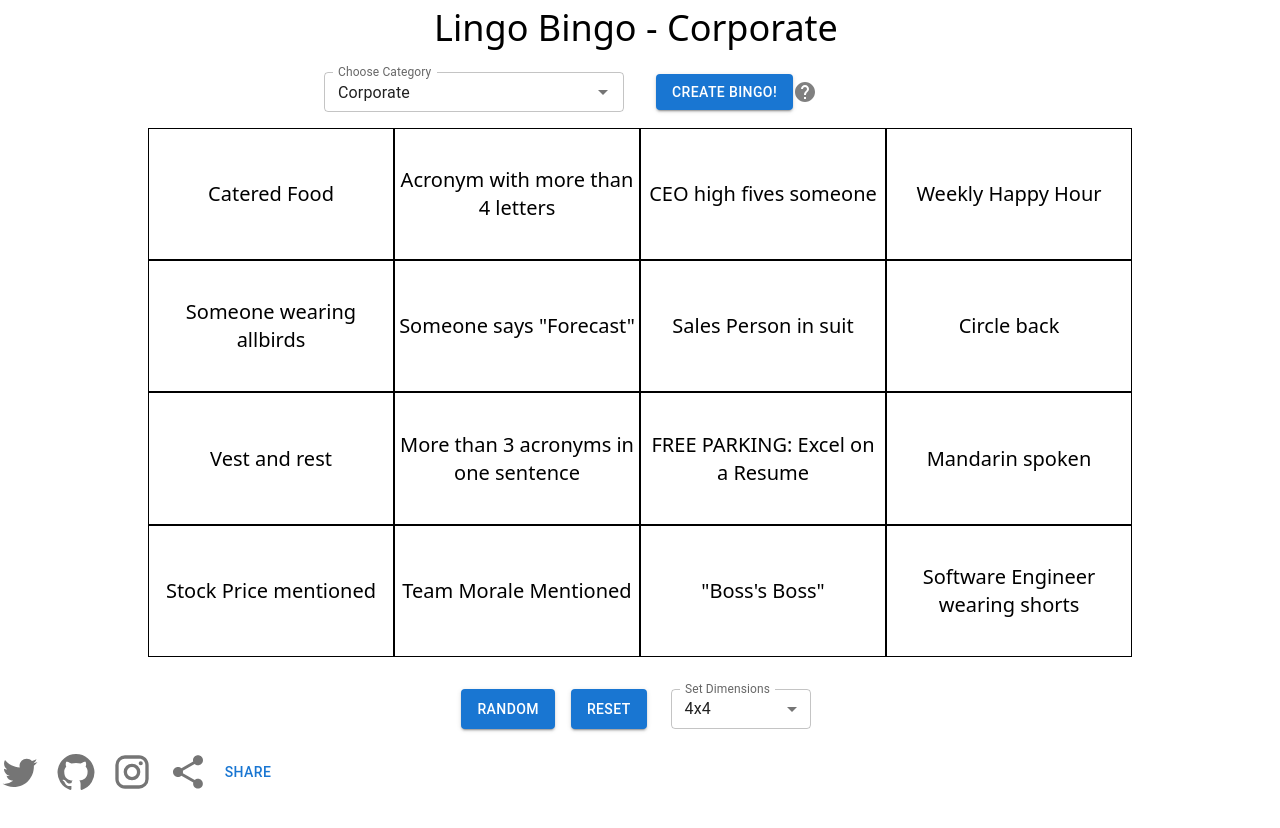
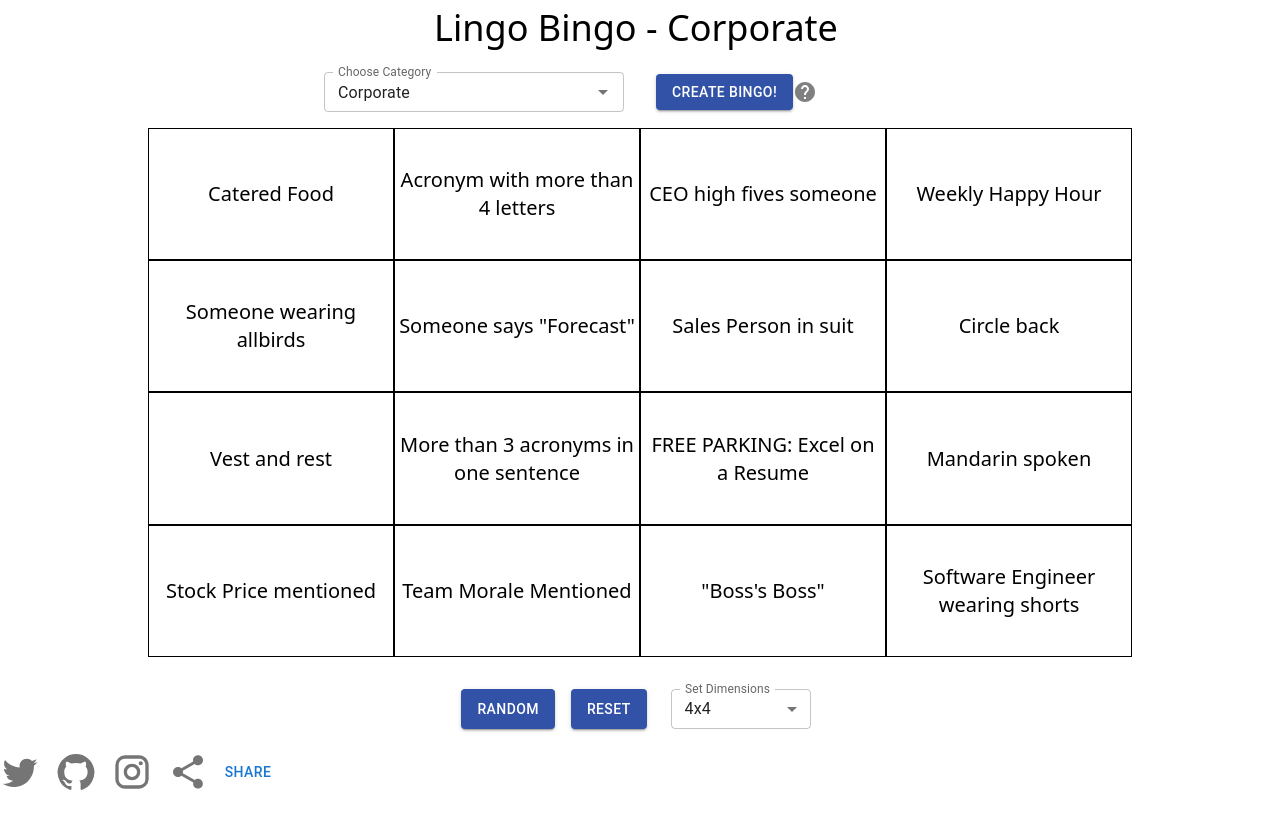
Before and after one commit to EllAchE/lingobingo, a React (Create React App) app: page / in a window 1280 px wide. Shown: the top 828 px of the page. Built offline with nearby package versions, Linux system fonts and the light colour scheme.

Commit message:
add google analytics

```diff
--- a/public/index.html
+++ b/public/index.html
@@ -26,6 +26,15 @@
     -->
     <title>Lingo Bingo</title>
   </head>
+<!-- Google tag (gtag.js) -->
+<script async src="https://www.googletagmanager.com/gtag/js?id=G-T6213QY7SR"></script>
+<script>
+  window.dataLayer = window.dataLayer || [];
+  function gtag(){dataLayer.push(arguments);}
+  gtag('js', new Date());
+
+  gtag('config', 'G-T6213QY7SR');
+</script>
   <body>
     <noscript>You need to enable JavaScript to run this app.</noscript>
     <div id="root"></div>
--- a/src/components/CategoryAndCardReset.tsx
+++ b/src/components/CategoryAndCardReset.tsx
@@ -47,7 +47,7 @@
           onClick={() => {
             dis(toggleIsEditing(undefined));
           }}
-          sx={{ marginLeft: 2 }}
+          sx={{ marginLeft: 2, backgroundColor: state.themeColor }}
         >
           {state.isEditing ? 'Cancel Creation' : 'Create Bingo!'}
         </Button>
--- a/src/components/CreateYourOwnCard.tsx
+++ b/src/components/CreateYourOwnCard.tsx
@@ -18,7 +18,6 @@
   toggleIsEditing,
 } from '../store/cardSlice';
 import { createBingoCard } from '../scripts/createGrid';
-import { CustomInput } from './CustomInput';
 
 export function CreateYourOwnCard({ successSnack }: { successSnack: any }) {
   const state = useSelector((state: any) => state.card);
@@ -45,7 +44,11 @@
           size="small"
         />
         <Button
-          sx={{ marginLeft: 2, height: '40px' }}
+          sx={{
+            marginLeft: 2,
+            height: '40px',
+            backgroundColor: state.themeColor,
+          }}
           variant="contained"
           onClick={() => {
             const cells = document.querySelectorAll('.editable-grid-cell');
--- a/src/components/GridCell.tsx
+++ b/src/components/GridCell.tsx
@@ -37,7 +37,7 @@
       key={position}
       sx={{
         backgroundColor: state.cellStates[position].isClicked
-          ? '#3252a8'
+          ? state.themeColor
           : undefined,
         color:
           state.cellStates[position]?.isClicked || state.showBingoEffects
--- a/src/components/RandomizeAndReset.tsx
+++ b/src/components/RandomizeAndReset.tsx
@@ -44,7 +44,12 @@
           dis(clearSelections(undefined));
         }}
         variant={'contained'}
-        sx={{ height: 40, zIndex: 2, marginRight: 2 }}
+        sx={{
+          height: 40,
+          zIndex: 2,
+          marginRight: 2,
+          backgroundColor: state.themeColor,
+        }}
       >
         Random
       </Button>
@@ -53,7 +58,12 @@
           dis(clearSelections(undefined));
         }}
         variant={'contained'}
-        sx={{ height: 40, zIndex: 2, marginRight: 2 }}
+        sx={{
+          height: 40,
+          zIndex: 2,
+          marginRight: 2,
+          backgroundColor: state.themeColor,
+        }}
       >
         Reset
       </Button>
--- a/src/store/cardSlice.ts
+++ b/src/store/cardSlice.ts
@@ -9,6 +9,7 @@
     cellStates: [...emptyCellStates],
     isBingo: false,
     isEditing: false,
+    themeColor: '#db77d6',
     showBingoEffects: false,
     fewestRemaining: 4,
     category: undefined,
@@ -38,6 +39,7 @@
     },
     setCategory: (state, action) => {
       state.category = action.payload;
+      state.themeColor = action.payload?.themeColor ?? '#3252a8';
     },
     resetCard: (state, action) => {
       state.fewestRemaining = action.payload;
--- a/src/types.ts
+++ b/src/types.ts
@@ -1,5 +1,6 @@
 export interface Category {
   freeParking?: string;
+  themeColor?: string;
   squares: string[];
 }
 
```
